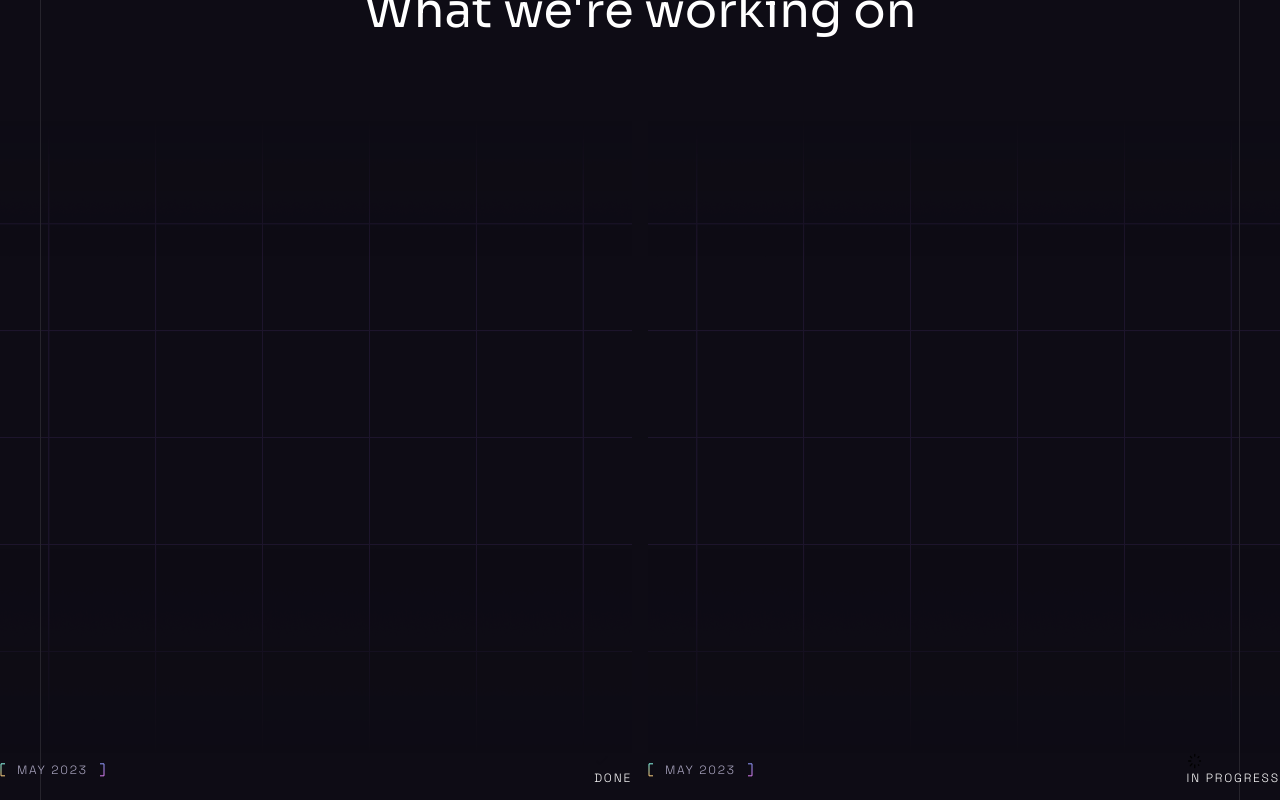
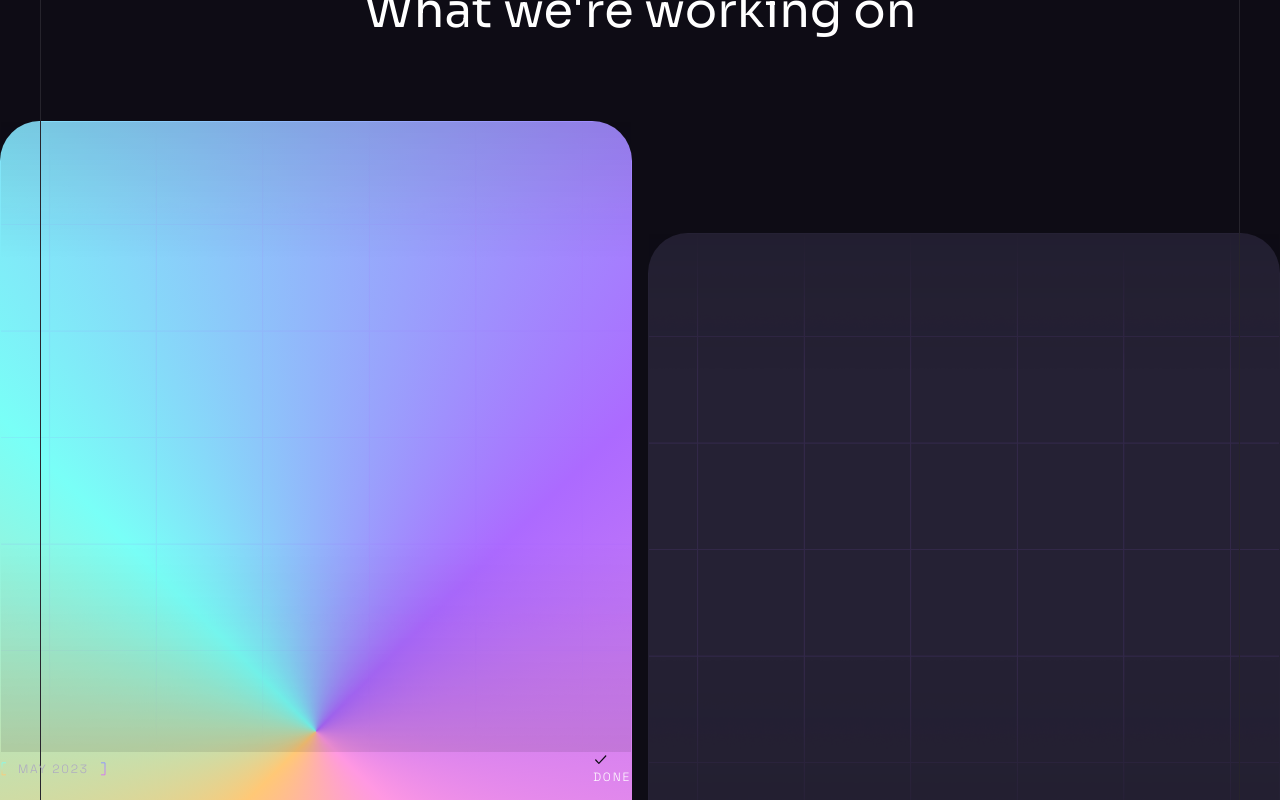
Before and after one commit to ahteshamsalamatansari/sass-ui-react, a React (Vite) app: page / in a window 1280 px wide. Shown: the part 6840-7640 px from the top of the page. Built offline with nearby package versions, Linux system fonts and the light colour scheme.

Commit message:
Working on roadmap styles

```diff
--- a/src/components/Roadmap.jsx
+++ b/src/components/Roadmap.jsx
@@ -13,7 +13,12 @@ const Roadmap = () => {
           {roadmap.map((item) => {
             const status = item.status === "done" ? "Done" : "In Progress";
             return (
-              <div key={item.id}>
+              <div
+                key={item.id}
+                className={`md:flex even:md:translate-y-[7rem] p-0.25 rounded-[2.5rem] ${
+                  item.colorful ? "bg-conic-gradient" : "bg-n-6"
+                }`}
+              >
                 <div>
                   <div>
                     <img
```
